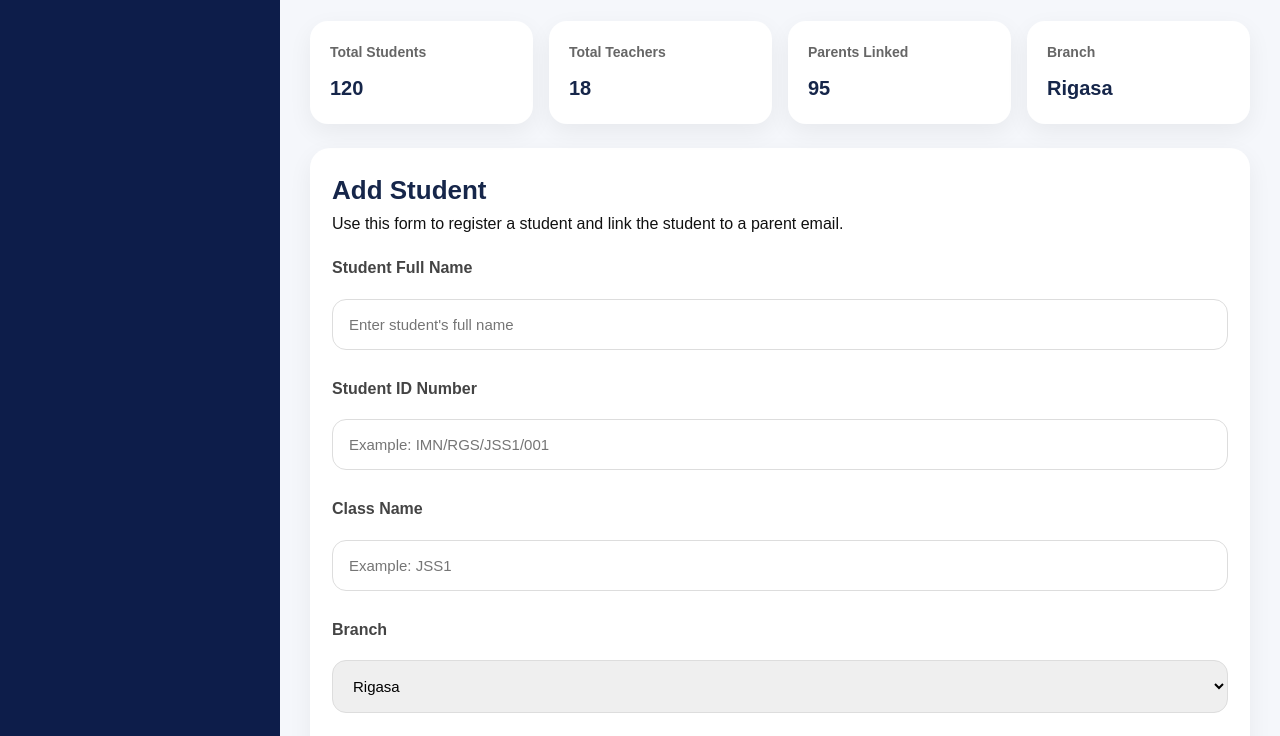
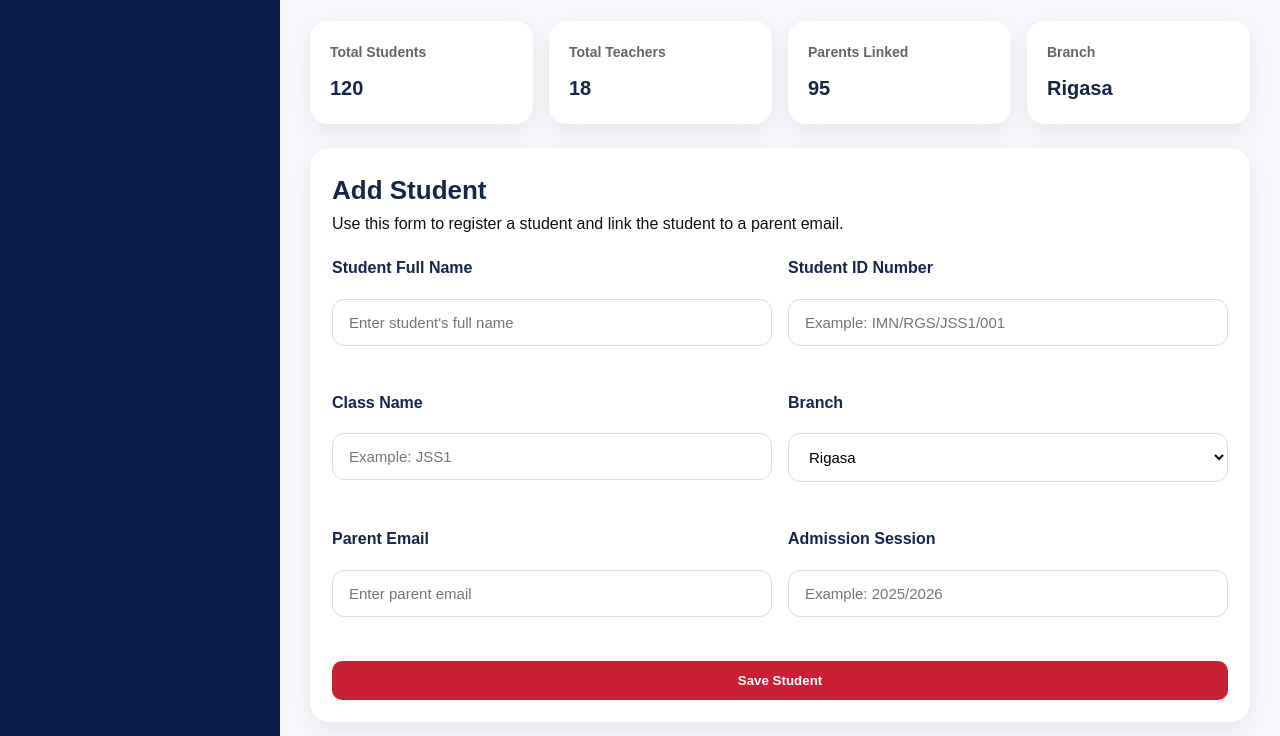
Before and after one commit to hamzaibrahi6964-coder/Iman-International-school, a plain HTML site: page admin-dashboard.html in a window 1280 px wide. Shown: the part 156-892 px from the top of the page. Drawn offline with Linux system fonts and the light colour scheme.

Commit message:
Update style.css
new style added

```diff
--- a/style.css
+++ b/style.css
@@ -926,3 +926,51 @@ table th{
     font-size:30px;
   }
 }
+
+/* =========================
+   ADMIN DASHBOARD FORM
+========================= */
+
+.dashboard-form{
+  display:flex;
+  flex-direction:column;
+  gap:18px;
+}
+
+.form-row{
+  display:grid;
+  grid-template-columns:1fr 1fr;
+  gap:16px;
+}
+
+.dashboard-form .form-group{
+  display:flex;
+  flex-direction:column;
+}
+
+.dashboard-form label{
+  font-weight:700;
+  margin-bottom:8px;
+  color:#16264a;
+}
+
+.dashboard-form input,
+.dashboard-form select{
+  width:100%;
+  padding:14px 16px;
+  border:1px solid #ddd;
+  border-radius:12px;
+  font-size:15px;
+  background:#fff;
+}
+
+.tag.success{
+  background:#e2f7e8;
+  color:#1f7a3d;
+}
+
+@media (max-width: 768px){
+  .form-row{
+    grid-template-columns:1fr;
+  }
+}
```
